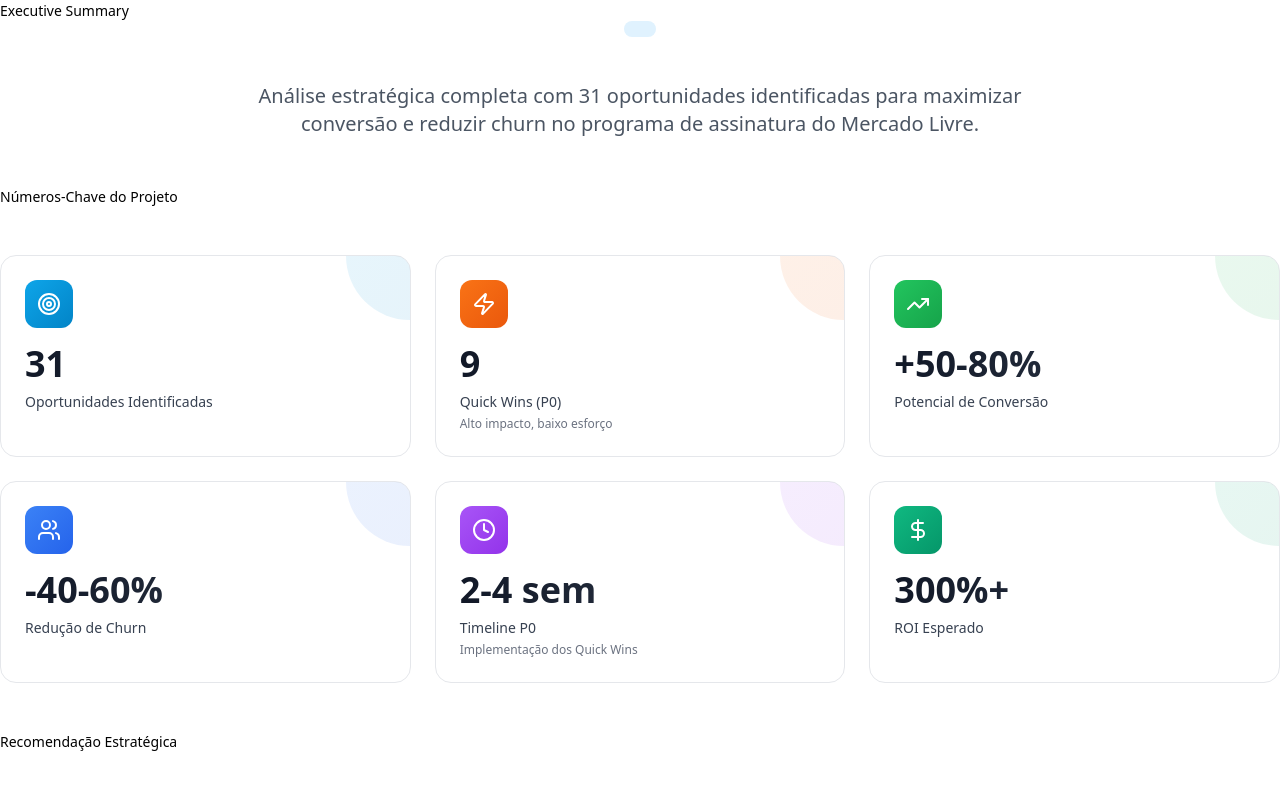
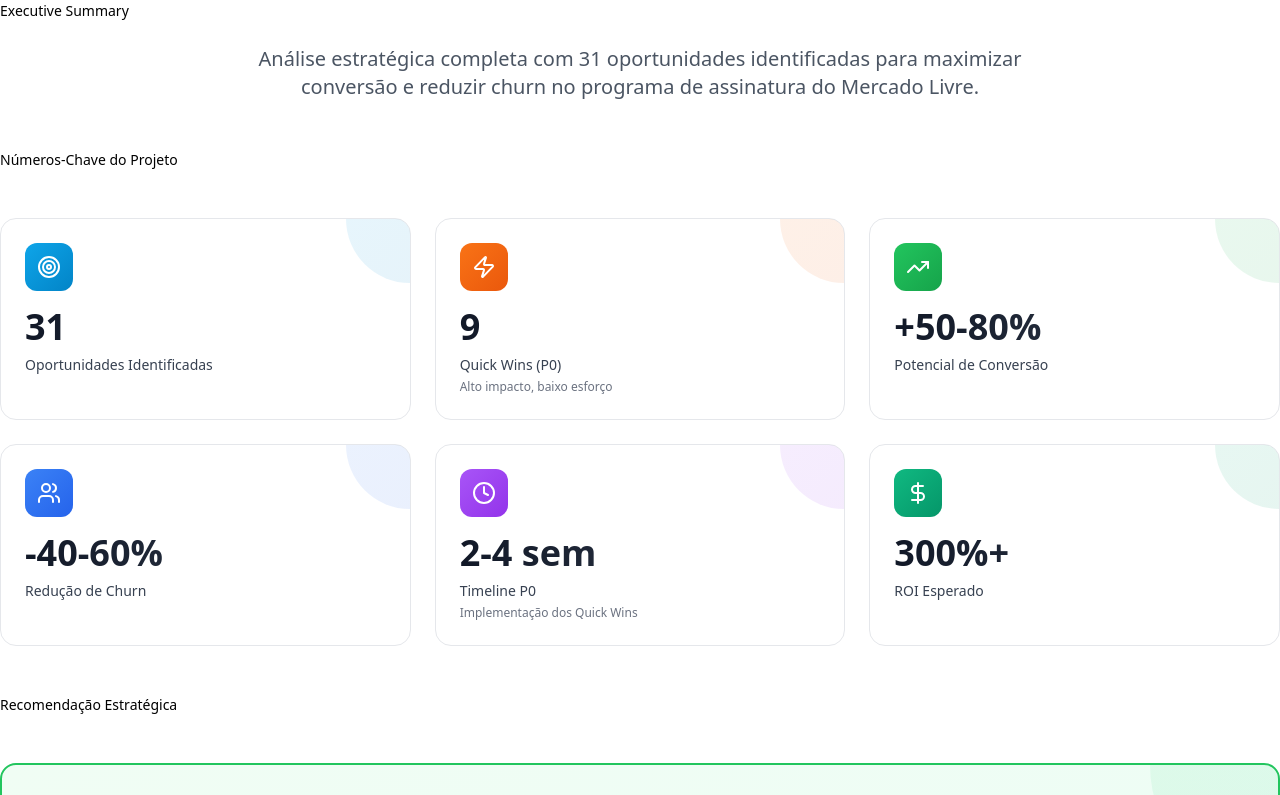
Before and after one commit to thaisnsouzaproductdesigner/Meli, a Next.js app: page / in a window 1280 px wide. Shown: the top 795 px of the page. Built offline with nearby package versions, Linux system fonts and the light colour scheme.

Commit message:
refactor: Remover div vazia do subtitle no HeroSection

```diff
--- a/components/ui/HeroSection.tsx
+++ b/components/ui/HeroSection.tsx
@@ -16,9 +16,6 @@ export function HeroSection({ title, subtitle, description }: HeroSectionProps)
       transition={{ duration: 0.5 }}
       className="mb-12 text-center"
     >
-      <div className="inline-block px-4 py-2 mb-4 rounded-full bg-primary-100 dark:bg-primary-900 text-primary-700 dark:text-primary-300 text-sm font-medium">
-        {subtitle}
-      </div>
       <h1 className="text-5xl md:text-6xl font-bold mb-6 bg-gradient-to-r from-primary-600 to-accent-600 bg-clip-text text-transparent">
         {title}
       </h1>
```
